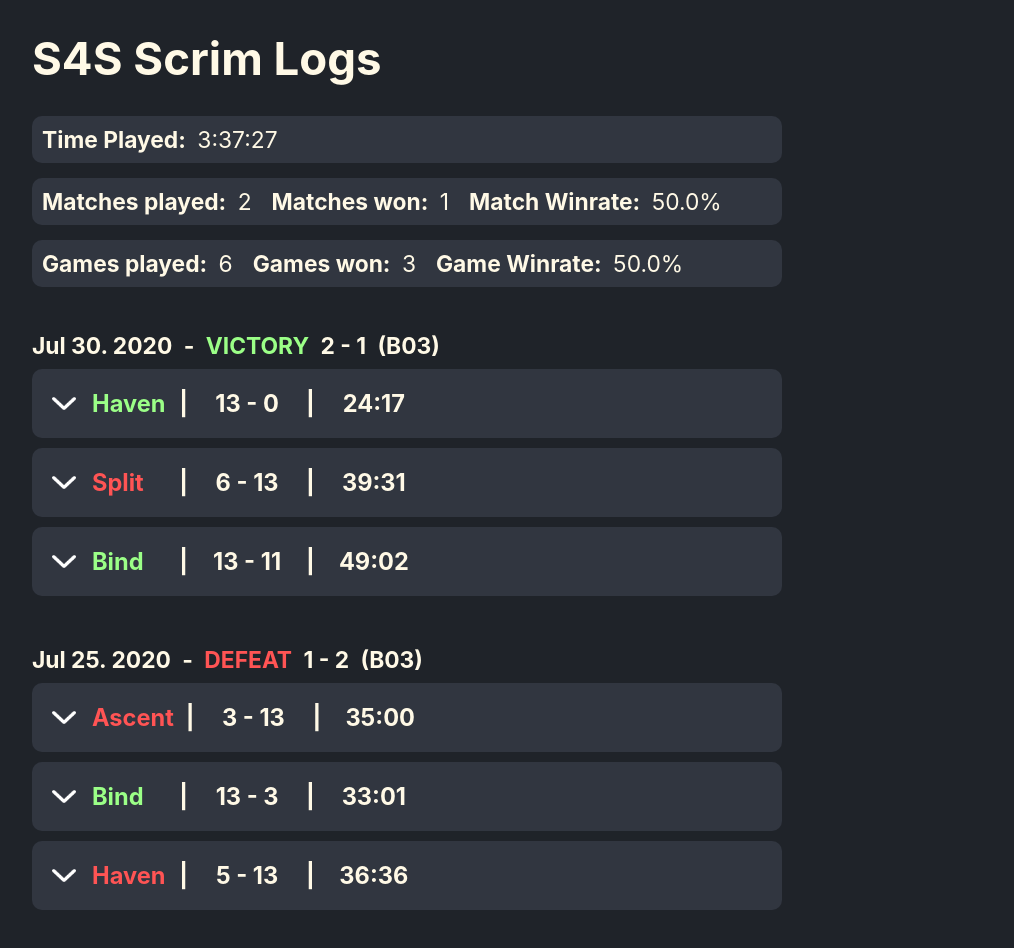
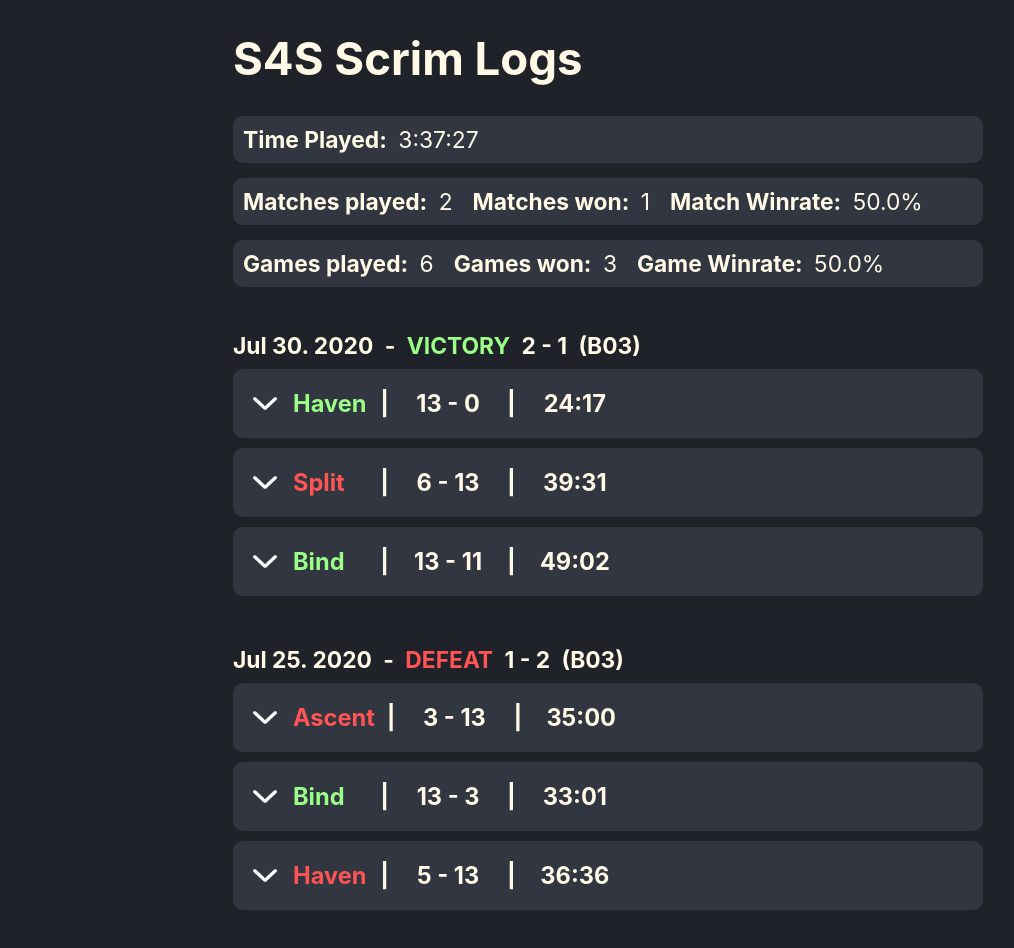
Before and after one commit to jayden-chan/valorant-scrim-logs, a React (Create React App) app: page / in a window 1280 px wide. Shown: the top 948 px of the page, without its empty margins (32-1046 px from the left). Built offline with nearby package versions, Linux system fonts and the light colour scheme; the HTML template or start-up script is replaced by a standard one.

Commit message:
JC: Center content

```diff
--- a/src/App.css
+++ b/src/App.css
@@ -14,7 +14,7 @@
   align-items: flex-start;
   font-size: calc(10px + 1.6vmin);
   padding: 0px 5vw 0px 5vw;
-  margin: 0px;
+  margin: 0 auto 0 auto;
   color: #fff9e6;
 }
 
```
